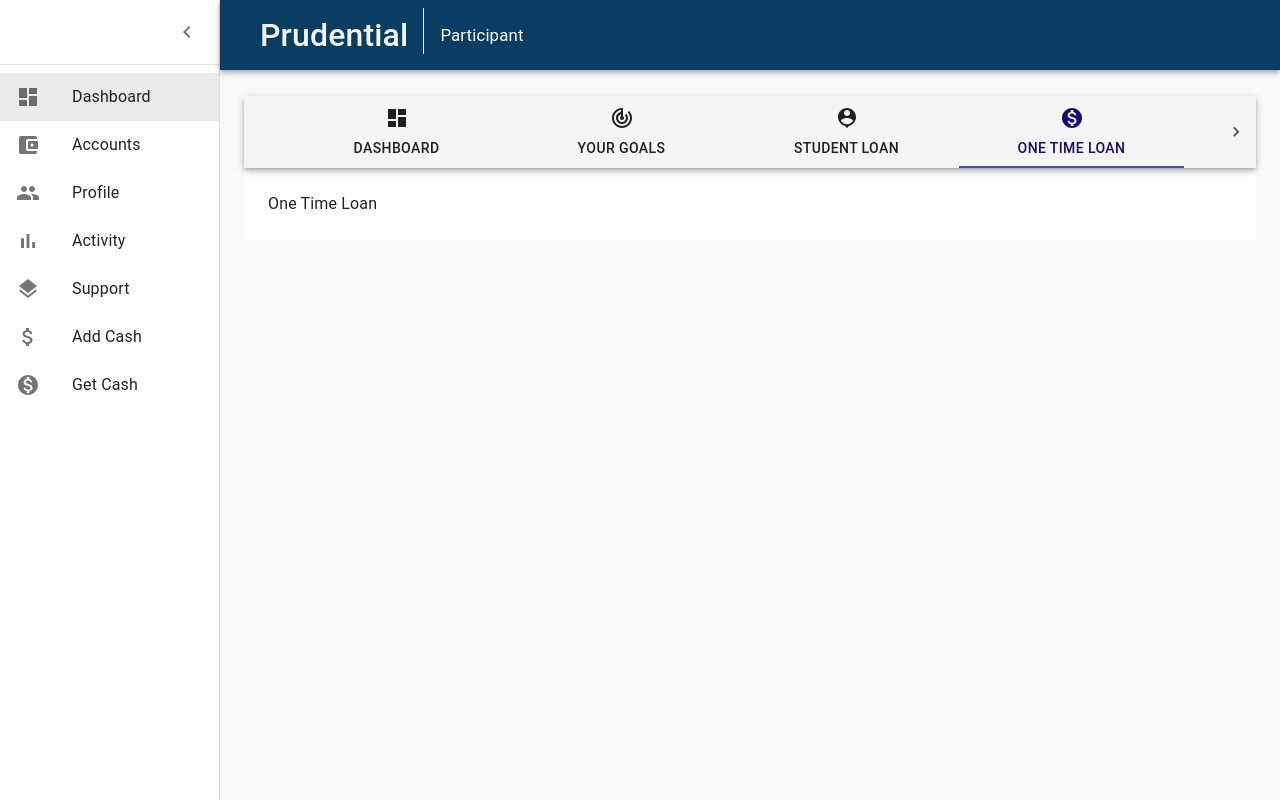
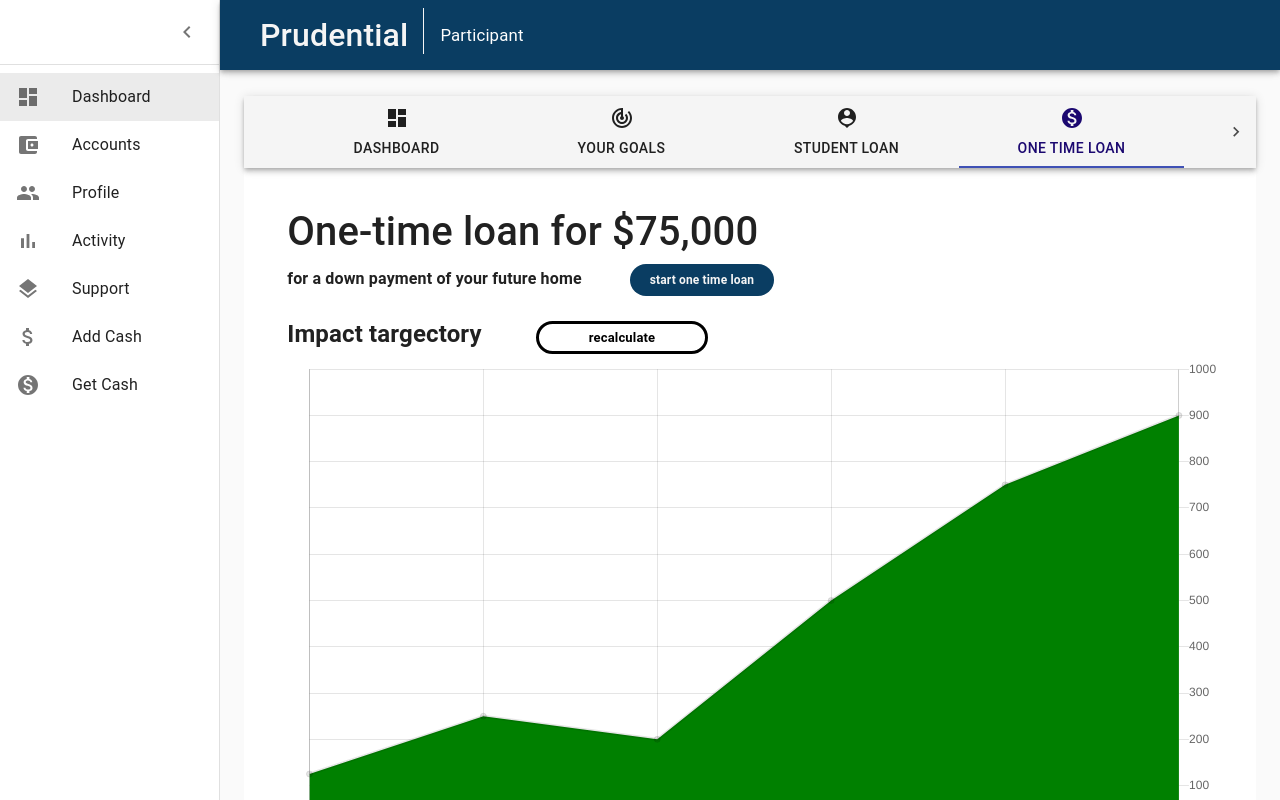
Before and after one commit to RohanRaj15/Prudential-React, a React (Create React App) app: page / in a window 1280 px wide. Both pictures are taken after a click on the tab "ONE TIME LOAN". Built offline with nearby package versions, Linux system fonts and the light colour scheme.

Commit message:
onetimeloan changes

```diff
--- a/src/Components/Dashboard/Tab.js
+++ b/src/Components/Dashboard/Tab.js
@@ -15,7 +15,8 @@
 import InsertDriveFileIcon from '@material-ui/icons/InsertDriveFile';
 
 import Dashboard from './slide11/Dashboard';
-import Onboarding from './slide09/Onboarding'
+import Onboarding from './slide09/Onboarding';
+import OneTimeLoan from './slide17/oneTimeLoan'
 
 function TabPanel(props) {
     const { children, value, index, ...other } = props;
@@ -97,7 +98,7 @@
       Student Loan
       </TabPanel>
       <TabPanel value={value} index={3}>
-      One Time Loan
+      <OneTimeLoan/>
       </TabPanel>
       <TabPanel value={value} index={4}>
       <Onboarding/>
--- /dev/null
+++ b/src/Components/Dashboard/slide17/Areachart.js
@@ -0,0 +1,61 @@
+import React from 'react'
+
+
+import {Line} from 'react-chartjs-2';
+import 'bootstrap/dist/css/bootstrap.min.css';
+
+function AreaChart(){
+    const data={
+        type:'Area',
+            labels:['Age 25','','','','Retirement',''],
+            datasets:[{
+               label:'',
+                data:[125,250,200,500,750,900],
+                backgroundColor:'green',
+                pointBackgroundColor:null,
+                lineTension:0
+             } ]
+    }
+    const option={
+        legend:{
+            display:false
+        }
+        ,
+        label:{
+            fontSize:100
+        },
+    scales:{
+        yAxes:[
+            {
+                ticks:{
+                    min:0,
+                    max:1000,
+                    stepsize:250
+                },
+                position:'right',
+
+            },
+
+        ],
+        xAxes:[
+            {
+                display:true,
+                fontSize:500
+
+            }
+        ],
+        gridLines:[
+            {
+                display:false
+            }
+        ]
+
+    },
+maintainAspectRatio:false}
+
+
+    return (<Line width={800}height={500}  data={data}  options={option}/>
+
+        )
+}
+export default AreaChart
--- a/src/Components/Dashboard/slide17/oneTimeLoan.css
+++ b/src/Components/Dashboard/slide17/oneTimeLoan.css
@@ -0,0 +1,106 @@
+.chart-row {
+    margin-bottom: 15px;
+  }
+  .inline-chart {
+    display: inline-block;
+    width: 48%;
+    margin-left: 1%;
+  }
+  .main-title{
+    background-color:rgb(79, 79, 216);
+    color:white;
+    margin-top: 0;
+  /*margin-left: 160px;*/
+  padding: 10px 10px;
+
+
+  }
+  body {
+    font-family: "Lato", sans-serif;
+  }
+
+  .sidenav {
+  height: 100%;
+  width: 160px;
+  position: fixed;
+  z-index: 1;
+  top: 0;
+  left: 0;
+  background-color:rgb(224, 217, 217);
+  text-align:left;
+  font-family: 'Times New Roman', Times, serif;
+
+
+  }
+  .sidenav span {
+  padding: 20px 8px 0px 16px;
+
+
+
+  display: block;
+  }
+  .main-title img{
+
+    /* float: left; */
+    display: inline;
+    /* width: 30px; */
+
+
+  }
+  .main-title h1{
+  font-size: 20px;
+  font-family: 'Times New Roman', Times, serif;
+  display: inline;
+  padding-left: 10px;
+  }
+  .main-title h2{
+  font-size: 10px;
+  padding-right: 10px;
+  display: inline;
+  font-family: 'Lucida Sans', 'Lucida Sans Regular', 'Lucida Grande', 'Lucida Sans Unicode', Geneva, Verdana, sans-serif;
+  }
+  .sidenav span:hover {
+  color:white;
+  display: block;
+  }
+  .para1{
+
+  margin-left: 2%;
+
+
+  }
+  .p{
+      padding: 10px;
+      padding-left: 20px;
+      padding-right: 20px;
+  }
+  .p1{
+    padding: 7px;
+    padding-left: 50px;
+    padding-right: 50px;
+    font-size: small;
+}
+
+  .rcorner {
+  border-radius: 25px;
+  border: solid #1f201e;
+  padding-left: 10px;
+  padding-right: 10px;
+  width:10px;
+  height: 100px;
+  font-size: 20px;
+  }
+  .chart{
+  padding-right: 10px;
+  }
+  .box1{
+
+  width: 180px;
+  padding: 0px;
+  border: 5px solid rgb(13, 185, 13);
+  margin: 0;
+  font-size:20px;
+  font-weight: bold;
+  text-align: center;
+  background-color: rgb(13, 185, 13);
+  }
--- a/src/Components/Dashboard/slide17/oneTimeLoan.js
+++ b/src/Components/Dashboard/slide17/oneTimeLoan.js
@@ -0,0 +1,51 @@
+import React, { Component } from "react";
+import "./oneTimeLoan.css";
+
+import Typography from "@material-ui/core/Typography";
+import "bootstrap/dist/css/bootstrap.min.css";
+
+import AreaChart from "./Areachart";
+
+class Dashboard extends Component {
+  render() {
+    return (
+      <div>
+        <div className="para1">
+          <h1 className='mt-3 h1'>One-time loan for $75,000</h1>
+
+          <h6>
+            <b>for a down payment of your future home</b>
+            <span className="p ml-5 badge badge-pill" style={{backgroundColor:'#0A3D62',color:"whitesmoke"}}>
+              {" "}
+              start one time loan
+            </span>
+          </h6>
+
+          <h4 className="h4 mt-4">
+            <b>Impact targectory </b>
+            <span className="p1 ml-5 badge badge-pill" style={{backgroundColor:'white',color:"black",border:'3px solid black'}}>
+              {" "}
+              recalculate
+            </span>
+          </h4>
+          <div className="chart">
+            <AreaChart />
+          </div>
+
+          <div className="box1">
+            well funded <span>&#8505;</span>
+          </div>
+          <Typography paragraph>
+            Lorem ipsum dolor sit amet, consectetur adipiscing elit, sed do
+            eiusmod tempor incididunt ut labore et dolore magna aliqua. Rhoncus
+            dolor purus non enim praesent elementum facilisis leo vel. Risus at
+            ultrices mi tempus imperdiet. Semper risus in hendrerit gravida
+            rutrum quisque non tellus.
+          </Typography>
+        </div>
+      </div>
+    );
+  }
+}
+
+export default Dashboard;
```
